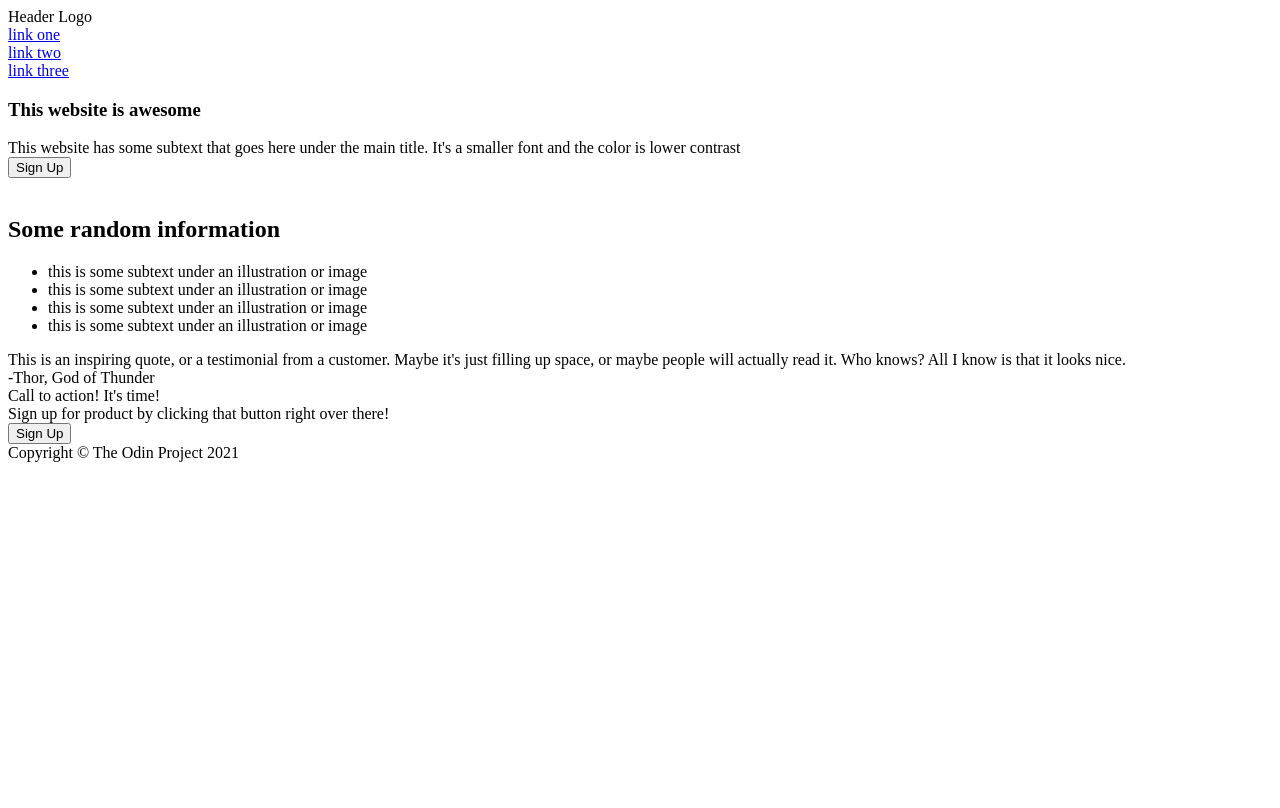
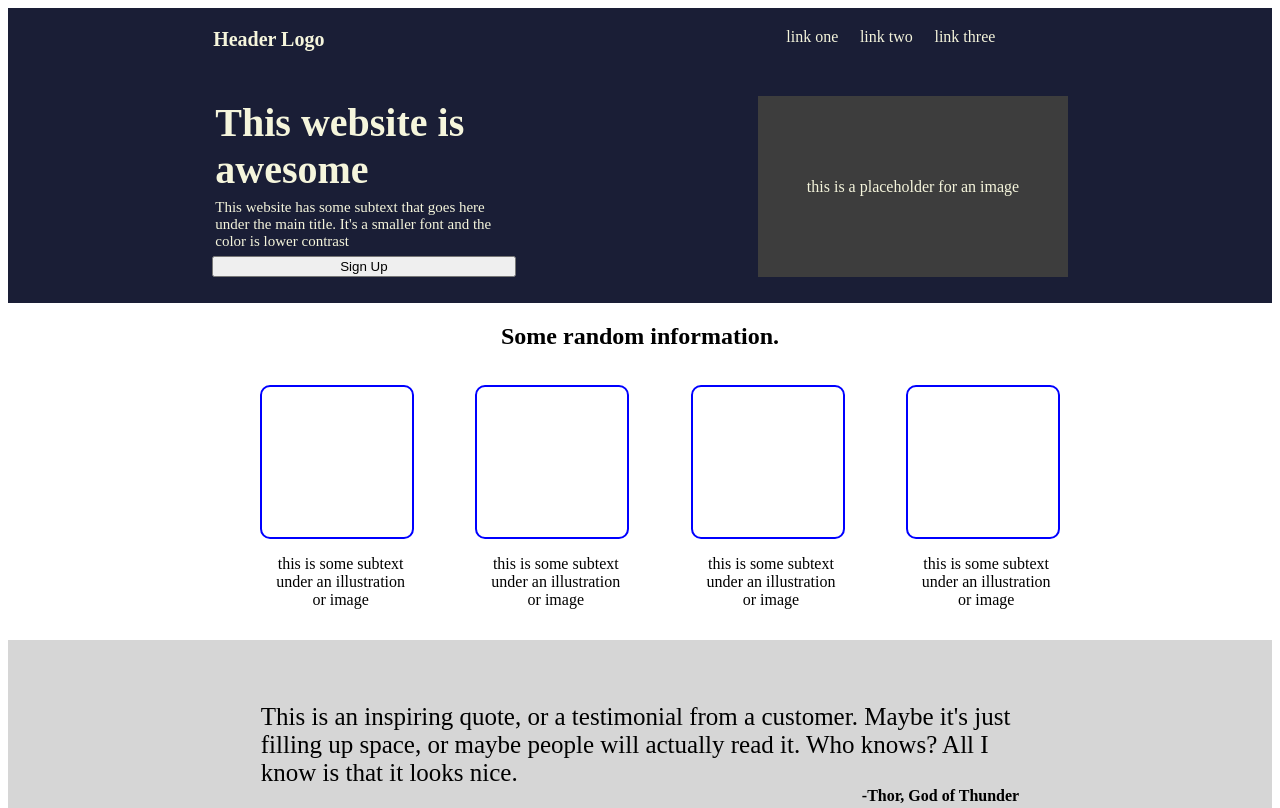
Before and after one commit to lumapires2/website-page, a plain HTML site: page index.html in a window 1280 px wide. Shown: the top 808 px of the page. Drawn offline with Linux system fonts and the light colour scheme.

Commit message:
Finish page CSS

```diff
--- a/index.html
+++ b/index.html
@@ -6,12 +6,16 @@
     <title>Webpage</title>
     <link rel="stylesheet" href="styles.css">
 </head>
+
 <body>
+
     <div class="header">
         <div class="logo">Header Logo</div>
-        <div><a href="https://translate.google.com.br/?sl=auto&tl=pt&op=translate">link one</a></div>
-        <div><a href="https://translate.google.com.br/?sl=auto&tl=pt&op=translate">link two</a></div>
-        <div><a href="https://translate.google.com.br/?sl=auto&tl=pt&op=translate">link three</a></div>
+        <div class="links">
+            <div><a href="https://translate.google.com.br/?sl=auto&tl=pt&op=translate">link one</a></div>
+            <div><a href="https://translate.google.com.br/?sl=auto&tl=pt&op=translate">link two</a></div>
+            <div><a href="https://translate.google.com.br/?sl=auto&tl=pt&op=translate">link three</a></div>
+        </div>
     </div>
 
     <div class="first-block">
@@ -20,12 +24,12 @@
             <div class="description">This website has some subtext that goes here under the main title. It's a smaller font and the color is lower contrast</div>
             <button>Sign Up</button>
         </div>
-        <img src="" alt="">
+        <div class="image">this is a placeholder for an image</div>
     </div>
 
     <div class="second-block">
         <div class="info">
-            <h2>Some random information</h2>
+            <h2>Some random information.</h2>
             <ul class="blocks">
                 <li>
                     <div class="image"></div>
@@ -60,9 +64,7 @@
         <button>Sign Up</button>
     </div>
 
-    <div class="copyright">
-        <div>Copyright © The Odin Project 2021</div>
-    </div>
+    <div class="copyright">Copyright © The Odin Project 2021</div>
 
 </body>
 </html>
--- a/styles.css
+++ b/styles.css
@@ -0,0 +1,175 @@
+body {
+    display: flex;
+    flex-direction: column;
+    justify-content: space-around;
+}
+
+.header,
+.logo,
+.links {
+    display: flex;
+    justify-content: center;
+    padding: 10px;
+}
+
+.logo{
+    width: 40%;
+    font-weight: bold;
+    font-size: 20px;
+}
+
+.links{
+    width: 60%;
+    gap: 3%;
+}
+
+a {
+    text-decoration: none;
+    color: beige;
+}
+
+.header,
+.first-block,
+.copyright {
+    background-color: rgb(26, 30, 54);
+    color: beige;
+}
+
+.first-block,
+.info {
+    display: flex;
+}
+
+.first-block{
+    justify-content: center;
+    gap: 20%;
+    padding: 2%;
+}
+
+.info{
+    flex-direction: column;
+    width: 25%;
+    flex-wrap: wrap;
+    justify-content: center;
+}
+
+h3 {
+    font-size: 40px;
+    margin: 0;
+    border: 0;
+    padding: 1%;
+}
+
+.first-block .description{
+    padding: 3px;
+    font-size: 15px;
+    margin-bottom: 1%;
+}
+
+.first-block > button{
+    width: max-content;
+    flex: none;
+    background-color: blue;
+    color: beige;
+    padding-left: 5%;
+    padding-right: 5%;
+    border-radius: 5px;
+}
+
+.first-block > .image{
+    display: flex;
+    flex-direction: column;
+    align-items: center;
+    justify-content: center;
+    padding: 4%;
+    background-color: rgb(61, 61, 61);
+}
+
+.second-block{
+    display: flex;
+    flex-direction: column;
+}
+
+.second-block > .info{
+    width: 100%;
+}
+
+h2{
+    text-align: center;
+}
+
+ul {
+    list-style-type: none;
+    display: flex;
+    gap: 5%;
+    border: 5%;
+    justify-content: center;
+}
+
+li > .image{
+    display: flex;
+    flex-direction: column;
+    border: 2px solid blue;
+    border-radius: 10px;
+    width: 150px;
+    height: 150px;
+}
+
+li > .description{
+    flex-wrap: wrap;
+    width: 130px;
+    padding: 10%;
+    text-align: center;
+}
+
+.third-block{
+    display: flex;
+    flex-direction: column;
+    background-color: rgba(32, 32, 32, 0.185);
+    height: 20%;
+    width: 100%;
+    padding-top: 5%;
+    padding-bottom: 5%;
+}
+
+.quote{
+    font-size: 25px;
+    margin-left: 20%;
+    margin-right: 20%;
+}
+
+.third-block > .description{
+    display: flex;
+    justify-content: right;
+    margin-right: 20%;
+    font-weight: bold;
+}
+
+.fourth-block{
+    display: flex;
+    background-color: blue;
+    color: beige;
+    justify-content: space-around;
+    padding: 2%;
+    margin: 5%;
+    margin-left: 20%;
+    margin-right: 20%;
+    border-radius: 10px;
+}
+
+.fourth-block > button{
+    border: 1px solid beige;
+    border-radius: 10px;
+    background-color: blue;
+    color: beige;
+}
+
+.title{
+    font-weight: bold;
+    font-size: 20px;
+}
+
+.copyright{
+    text-align: center;
+    padding: 1%;
+}
```
